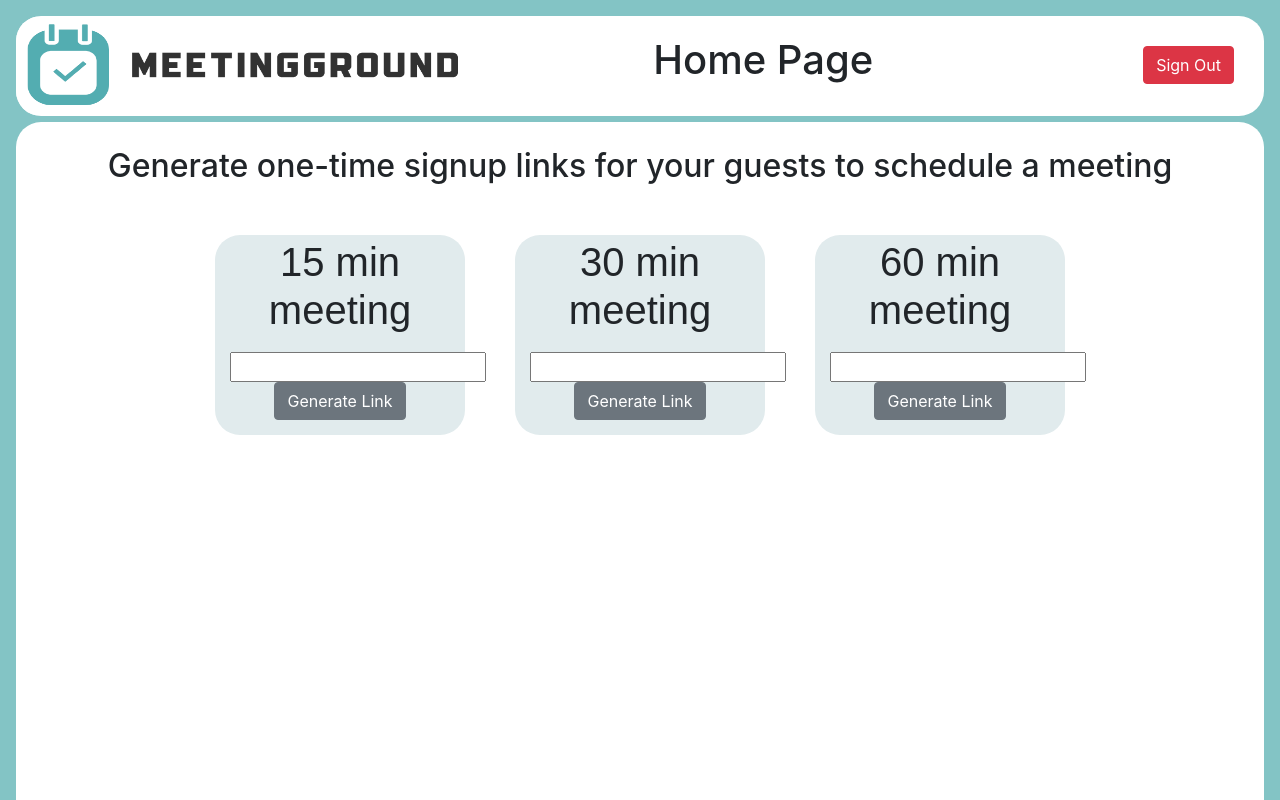
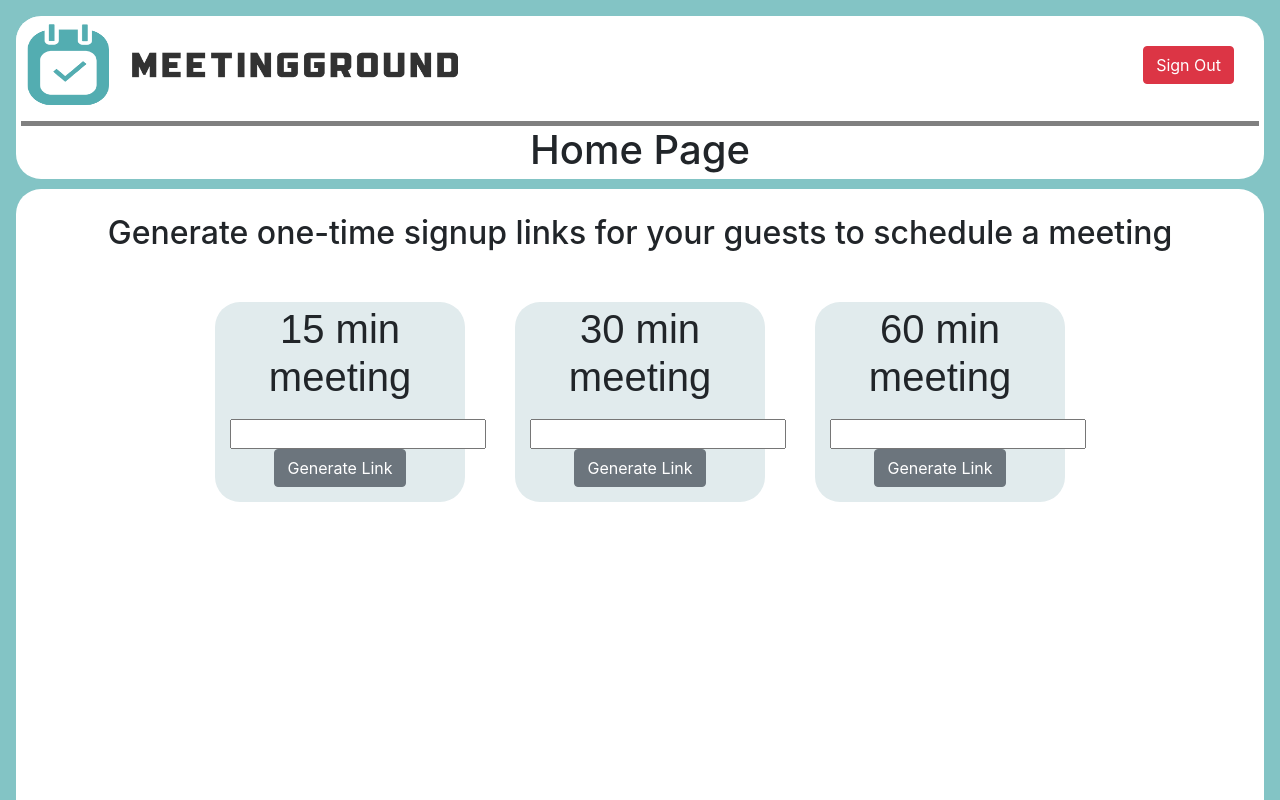
Before and after one commit to pocket-coders/MeetingGround, a React (Create React App) app: page /home in a window 1280 px wide. Shown: the top 800 px of the page. Built offline with nearby package versions, Linux system fonts and the light colour scheme; the HTML template or start-up script is replaced by a standard one.

Commit message:
more minor ui changes after merge

```diff
--- a/src/calendar/connect.tsx
+++ b/src/calendar/connect.tsx
@@ -293,6 +293,9 @@ const ConnectPage = () => {
     display: inline-block;
     background: white;
     border-radius: 25px;
+    display: flex;
+    flex-direction: column;
+    margin-bottom: 10px;
   `;
 
   const HomePageFormat = styled.div`
@@ -321,20 +324,8 @@ const ConnectPage = () => {
     <body style={{ background: "rgba(131, 196, 197)" }}>
       <div style={{ padding: "1rem" }}>
         <TopFormat>
+          <div>
             <LogoCard id="logo" src={logo} alt="Meeting Ground Logo" />
-
-          <h1
-            style={{
-              position: "relative",
-              width: 200,
-              margin: 0,
-              float: "left",
-              left: "15%",
-              top: 20,
-            }}
-          >
-            Main Page
-          </h1>
 
             <button
               className="btn btn-primary"
@@ -366,6 +357,31 @@ const ConnectPage = () => {
             >
               Sign Out
             </button>
+          </div>
+          <div
+            style={{
+              justifyContent: "center",
+              alignContent: "center",
+              display: "flex",
+              flexDirection: "row",
+              borderTop: "5px solid grey",
+              margin: 5,
+            }}
+          >
+            <h1
+              style={{
+                // position: "relative",
+                //width: 200,
+                margin: 0,
+                // float: "left",
+                // left: "15%",
+                justifyContent: "center",
+                top: 20,
+              }}
+            >
+              Main Page
+            </h1>
+          </div>
         </TopFormat>
 
         {!isSigned && (
--- a/src/pages/confirmation.tsx
+++ b/src/pages/confirmation.tsx
@@ -20,6 +20,9 @@ const TopFormat = styled.div`
   display: inline-block;
   background: white;
   border-radius: 25px;
+  display: flex;
+  flex-direction: column;
+  margin-bottom: 10px;
 `;
 
 const MainBodyFormat = styled.div`
@@ -39,18 +42,29 @@ const ConfirmationPage = () => {
         <TopFormat>
           <LogoCard id="logo" src={logo} alt="Meeting Ground Logo" />
 
-          <h1
+          <div
             style={{
-              position: "relative",
-              width: 300,
-              margin: 0,
-              float: "left",
-              left: "15%",
-              top: 20,
+              justifyContent: "center",
+              alignContent: "center",
+              display: "flex",
+              flexDirection: "row",
+              borderTop: "5px solid grey",
+              margin: 5,
             }}
           >
-            Info Page
-          </h1>
+            <h1
+              style={{
+                // position: "relative",
+                margin: 0,
+                // float: "left",
+                // left: "15%",
+                justifyContent: "center",
+                top: 20,
+              }}
+            >
+              Confirmation Page
+            </h1>
+          </div>
         </TopFormat>
 
         <MainBodyFormat>
--- a/src/pages/home.tsx
+++ b/src/pages/home.tsx
@@ -29,6 +29,9 @@ const TopFormat = styled.div`
   display: inline-block;
   background: white;
   border-radius: 25px;
+  display: flex;
+  flex-direction: column;
+  margin-bottom: 10px;
 `;
 
 const MainBodyFormat = styled.div`
@@ -47,20 +50,8 @@ const HomePage = () => {
     <body style={{ background: "rgba(131, 196, 197)" }}>
       <div style={{ padding: "1rem" }}>
         <TopFormat>
+          <div>
             <LogoCard id="logo" src={logo} alt="Meeting Ground Logo" />
-
-          <h1
-            style={{
-              position: "relative",
-              width: 300,
-              margin: 0,
-              float: "left",
-              left: "15%",
-              top: 20,
-            }}
-          >
-            Home Page
-          </h1>
 
             <button
               className="btn btn-danger"
@@ -76,6 +67,31 @@ const HomePage = () => {
             >
               Sign Out
             </button>
+          </div>
+
+          <div
+            style={{
+              justifyContent: "center",
+              alignContent: "center",
+              display: "flex",
+              flexDirection: "row",
+              borderTop: "5px solid grey",
+              margin: 5,
+            }}
+          >
+            <h1
+              style={{
+                // position: "relative",
+                margin: 0,
+                // float: "left",
+                // left: "15%",
+                justifyContent: "center",
+                top: 20,
+              }}
+            >
+              Home Page
+            </h1>
+          </div>
         </TopFormat>
 
         <MainBodyFormat>
--- a/src/pages/signup.tsx
+++ b/src/pages/signup.tsx
@@ -83,13 +83,13 @@ const LogoCard = styled.img`
 const TopFormat = styled.div`
   margin: 0 auto;
   width: 100%;
-  //display: inline-block;
+  overflow: auto;
+  display: inline-block;
   background: white;
   border-radius: 25px;
   display: flex;
-  flex-direction: row;
+  flex-direction: column;
   margin-bottom: 10px;
-  overflow: hidden;
 `;
 
 const MainBodyFormat = styled.div`
@@ -184,19 +184,29 @@ const SignUpPage: React.FC<SignUpPagePropsInterface> = (
         <div style={{ padding: "1rem" }}>
           <TopFormat>
             <LogoCard id="logo" src={logo} alt="Meeting Ground Logo" />
-
-            <h1
+            <div
               style={{
-                position: "relative",
-                width: 300,
-                margin: 0,
-                float: "left",
-                left: "12%",
-                top: 20,
+                justifyContent: "center",
+                alignContent: "center",
+                display: "flex",
+                flexDirection: "row",
+                borderTop: "5px solid grey",
+                margin: 5,
               }}
             >
-              Signup Page
-            </h1>
+              <h1
+                style={{
+                  // position: "relative",
+                  margin: 0,
+                  // float: "left",
+                  // left: "15%",
+                  justifyContent: "center",
+                  top: 20,
+                }}
+              >
+                Signup Page
+              </h1>
+            </div>
           </TopFormat>
 
           <MainBodyFormat>
@@ -265,11 +275,10 @@ const SignUpPage: React.FC<SignUpPagePropsInterface> = (
       {/* <SignUpServer /> */}
 
       <IntervalSetup />
-      <SignUpServer />
 
-      <CalendarCard>
+      {/* <CalendarCard>
         <IntervalSetup />
-      </CalendarCard>
+      </CalendarCard> */}
       {/* <CalendarCard>
         <MyCalendar myList={temp} />
       </CalendarCard> */}
--- a/src/pages/submitInfo.tsx
+++ b/src/pages/submitInfo.tsx
@@ -36,6 +36,9 @@ const TopFormat = styled.div`
   display: inline-block;
   background: white;
   border-radius: 25px;
+  display: flex;
+  flex-direction: column;
+  margin-bottom: 10px;
 `;
 
 const MainBodyFormat = styled.div`
@@ -271,18 +274,29 @@ const SubmitInfoPage: React.FC<SubmitPagePropsInterface> = (
         <TopFormat>
           <LogoCard id="logo" src={logo} alt="Meeting Ground Logo" />
 
-          <h1
+          <div
             style={{
-              position: "relative",
-              width: 300,
-              margin: 0,
-              float: "left",
-              left: "15%",
-              top: 20,
+              justifyContent: "center",
+              alignContent: "center",
+              display: "flex",
+              flexDirection: "row",
+              borderTop: "5px solid grey",
+              margin: 5,
             }}
           >
-            Info Page
-          </h1>
+            <h1
+              style={{
+                // position: "relative",
+                margin: 0,
+                // float: "left",
+                // left: "15%",
+                justifyContent: "center",
+                top: 20,
+              }}
+            >
+              Submit Info Page
+            </h1>
+          </div>
         </TopFormat>
         <MainBodyFormat>
           <h3 style={{ margin: 20 }}>
```
Lines whose indentation alone changed are shown as unchanged.
